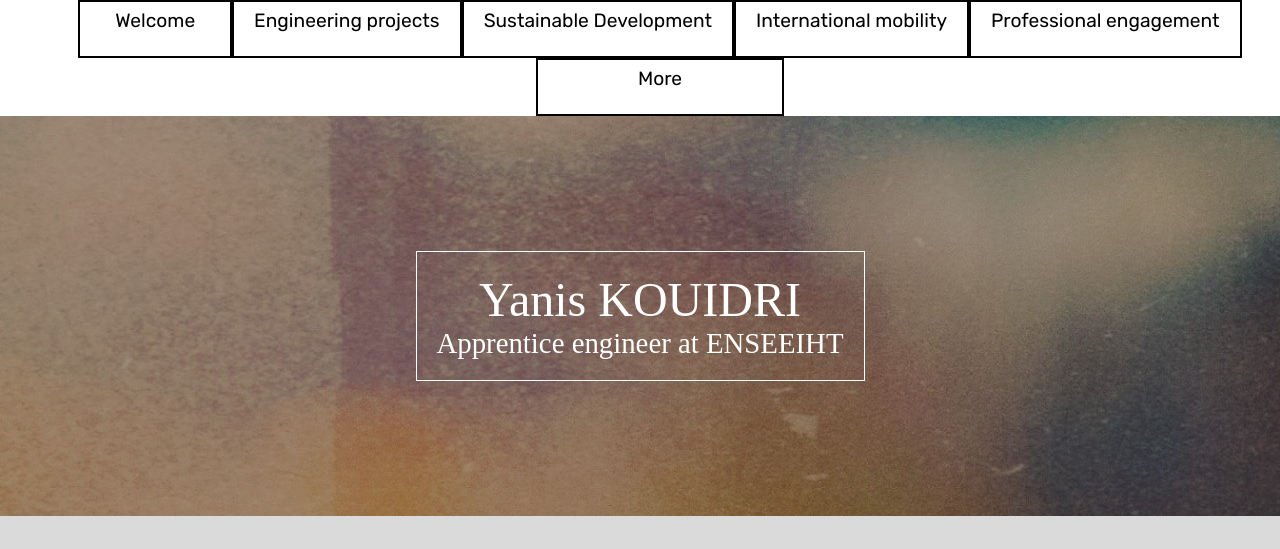
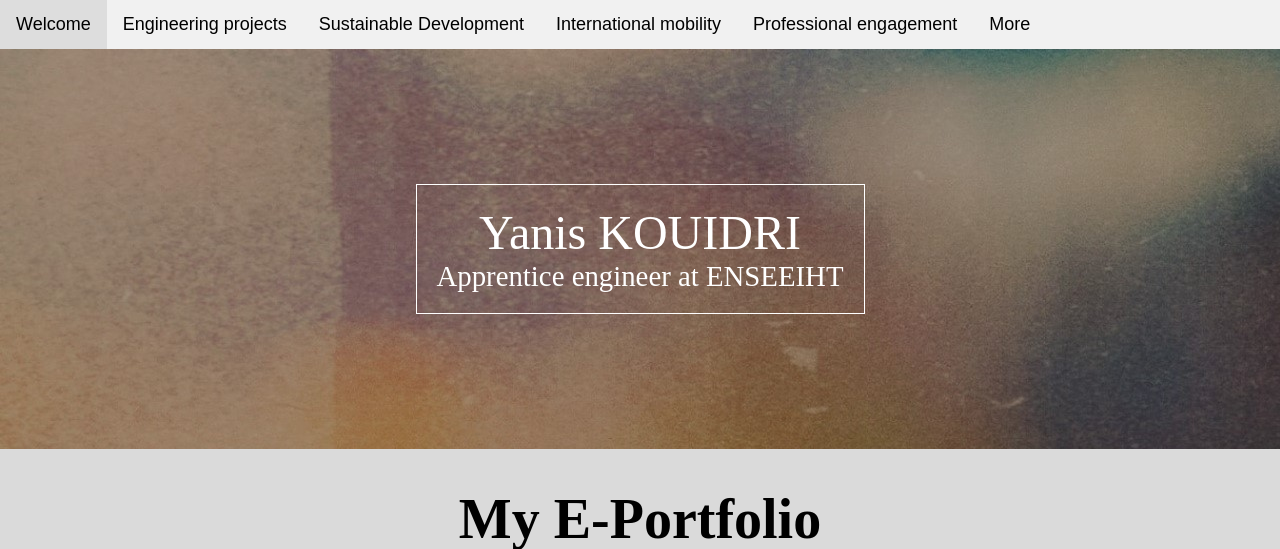
Before and after one commit to Yanis-Kouidri/personal-website-htdocs, a PHP site: page /Projets/E-portfolio/index.php in a window 1280 px wide. Shown: the top 549 px of the page. Run offline with PHP 8.4, Linux system fonts and the light colour scheme; some web fonts are replaced.

Commit message:
navbar refound

```diff
--- a/htdocs/Projets/E-portfolio/include/nav.php
+++ b/htdocs/Projets/E-portfolio/include/nav.php
@@ -1,40 +1,34 @@
-        <nav>
-            <ul class="navbar">
-                <li class="tab"> <a href="index.php"> Welcome </a>
-                    <ul>
-                        <li> <a href="index.php#about_me"> About me </a> </li>
-                        <li> <a href="index.php#video_cv">  Video CV </a> </li>
-                    </ul>
-                </li>
+<nav>
+    <div class="navbar">
+        <a href="index.php">Welcome</a>
 
-                <li class="tab"> <a href="engineering_project.php"> Engineering projects </a>
-                    <ul>
-                        <li> <a href="engineering_project.php"> Comming soon </a> </li>
-                    </ul>
-                </li>
+        <a href="engineering_project.php">Engineering projects</a>
 
-                <li class="tab"> <a href="sustainable_development.php"> Sustainable Development </a>
-                </li>
+        <a href="sustainable_development.php">Sustainable Development</a>
 
-                <li class="tab"> <a href="International_mobility.php"> International mobility </a>
-                    <ul>
-                        <li> <a href="International_mobility.php"> Comming soon </a> </li>
-                    </ul>
-                </li>
+        <a href="International_mobility.php">International mobility</a>
 
-                <li class="tab"> <a href="professional_engagement.php"> Professional engagement </a>
-                    <ul>
-                        <li> <a href="./medias/Others/CV_Yanis_Kouidri_English.pdf"> CV </a> </li>
-                        <li> <a href="https://www.linkedin.com/in/yanis-kouidri/"> Linkedin </a> </li>
-                        <li> <a href="https://www.kouidri.fr"> Personal website </a> </li>
-                    </ul>
-                </li>
+        <div class="dropdown">
+            <button class="dropbtn"> Professional engagement
+                <i class="fa fa-caret-down"></i>
+            </button>
+            <div class="dropdown-content">
+                <a href="professional_engagement.php"> My engagements </a>
+                <a href="./medias/Others/CV_Yanis_Kouidri_English.pdf"> CV </a>
+                <a href="https://www.linkedin.com/in/yanis-kouidri/"> Linkedin </a>
+                <a href="https://www.kouidri.fr"> Personal website </a>
+            </div>
+        </div>
 
-                <li class="tab"> More
-                    <ul>
-                        <li> <a href="sport_and_co.php"> Sport & other activities  </a> </li>
-                        <li> <a href="about.php"> About this website  </a> </li>
-                    </ul>
-                </li>
-            </ul>
-        </nav>
+        <div class="dropdown">
+            <button class="dropbtn"> More
+                <i class="fa fa-caret-down"></i>
+            </button>
+            <div class="dropdown-content">
+                <a href="sport_and_co.php"> Sport & other activities  </a>
+                <a href="about.php"> About this website  </a>
+            </div>
+        </div>
+
+    </div>
+</nav>
--- a/htdocs/Projets/E-portfolio/style.css
+++ b/htdocs/Projets/E-portfolio/style.css
@@ -54,65 +54,73 @@ body{
 }
 
 
-/* La grosse boite qui englobe tout le menu de navigation : */
-nav
+.navbar
 {
-    width: 100%;
-    z-index: 99;
-    background-color: #ffffff;
-
-    display: flex;
-    font-family: rubik;
+    overflow: hidden;
+    background-color: #f1f1f1;
+    font-family: Arial;
 }
 
-/* La liste des menu déroulant (des onglets) */
-.navbar
-{
-    margin: auto;
-    display: flex;
-    flex-wrap: wrap;
-
-    width: 100%;
-
-    justify-content: center;
-    align-items: flex-start;
+.navbar a {
+    float: left;
+    font-size: 18px;
+    color: black;
+    text-align: center;
+    padding: 14px 16px;
+    text-decoration: none;
 }
 
-/* Tous les onglets pris un par un */
-.navbar .tab
-{
-
-    border: solid black 2px;
-    text-align: center;
-    list-style-type: none;
-
-    padding: 7px 20px 7px 20px;
-    font-size: 150%;
-    height: 40px;
+/* The dropdown container */
+.dropdown {
+    float: left;
+    overflow: hidden;
 }
 
-/* Le ul (menu déroulant) des sous onglets */
-.navbar li ul
-{
-    height: 0;
-    overflow: hidden;
-    position: relative;
-    text-align: left;
-    font-size: 0.8em;
-    list-style-type: '- ';
-    background-color: #ffffff;
+/* Dropdown button */
+.dropdown .dropbtn {
+    font-size: 18px;
+    border: none;
+    outline: none;
+    color: black;
+    padding: 14px 16px;
+    background-color: inherit;
+    font-family: inherit; /* Important for vertical align on mobile phones */
+    margin: 0; /* Important for vertical align on mobile phones */
 }
 
-/* Le ul (menu déroulant) des sous onglets quand on a la souris sur un onglet*/
-.navbar li:hover ul
-{
+/* Add a red background color to navbar links on hover */
+.navbar a:hover, .dropdown:hover .dropbtn {
+  background-color: #ddd;
+}
+
+/* Dropdown content (hidden by default) */
+.dropdown-content {
+    display: none;
+    position: absolute;
+    background-color: #f9f9f9;
+    min-width: 160px;
+    box-shadow: 0px 8px 16px 0px rgba(0,0,0,0.2);
+    z-index: 1;
+}
+
+/* Links inside the dropdown */
+.dropdown-content a {
+    float: none;
+    color: black;
+    padding: 12px 16px;
+    text-decoration: none;
     display: block;
-    overflow: visible;
-    background-color: #ffffff;
-    height: auto;
-    width: 100%;
-    margin-top: 9px;
-    border: black 1px solid;
+    text-align: left;
+}
+
+/* Add a grey background color to dropdown links on hover */
+.dropdown-content a:hover {
+  background-color: #ddd;
+}
+
+/* Show the dropdown menu on hover */
+.dropdown:hover .dropdown-content {
+  display: block;
 }
 
 #banniere_image
@@ -305,7 +313,7 @@ footer a, header a
     color: black;
 }
 
-footer a:hover, header a:hover
+footer a:hover
 {
 
     color: rgb(3, 0, 201);
```
